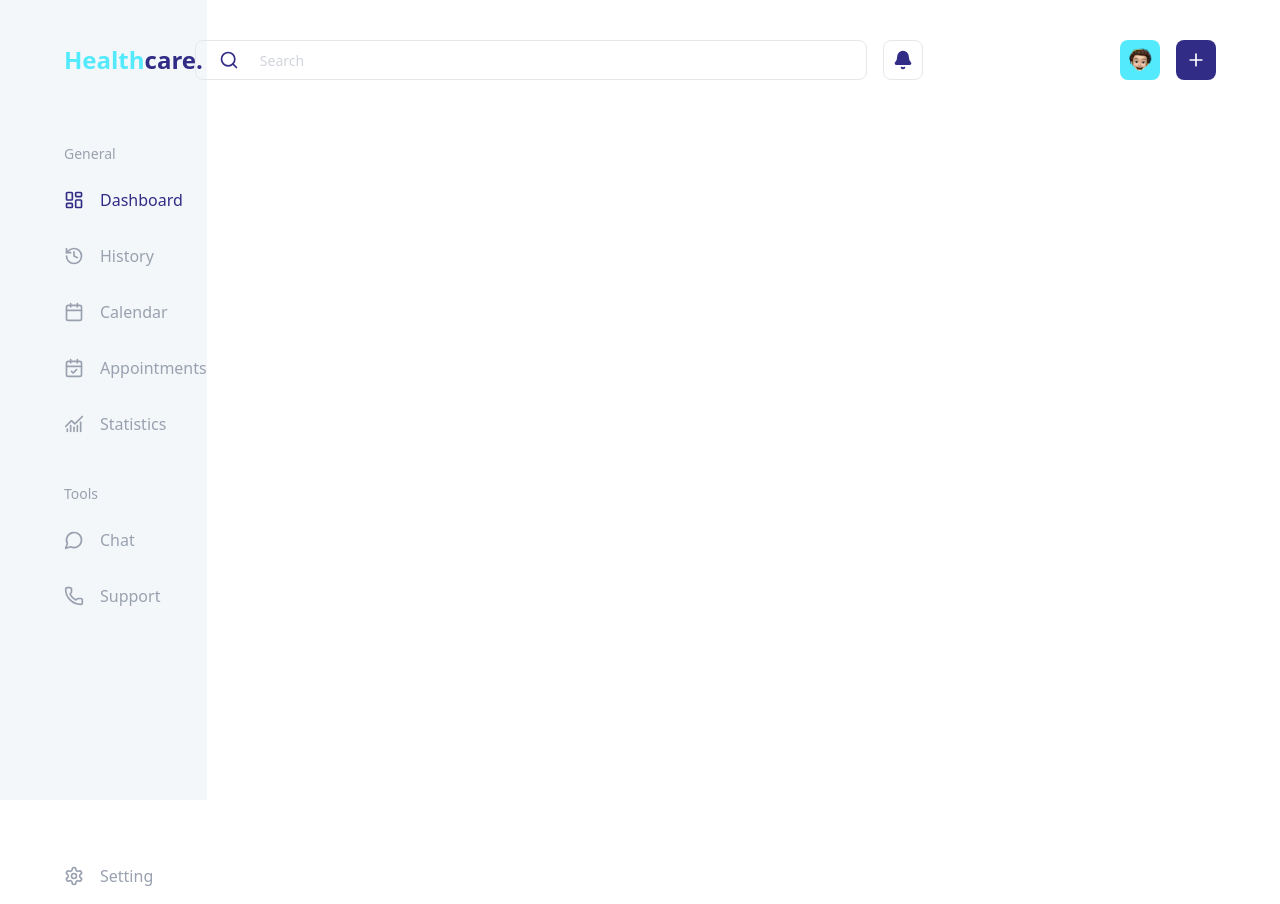
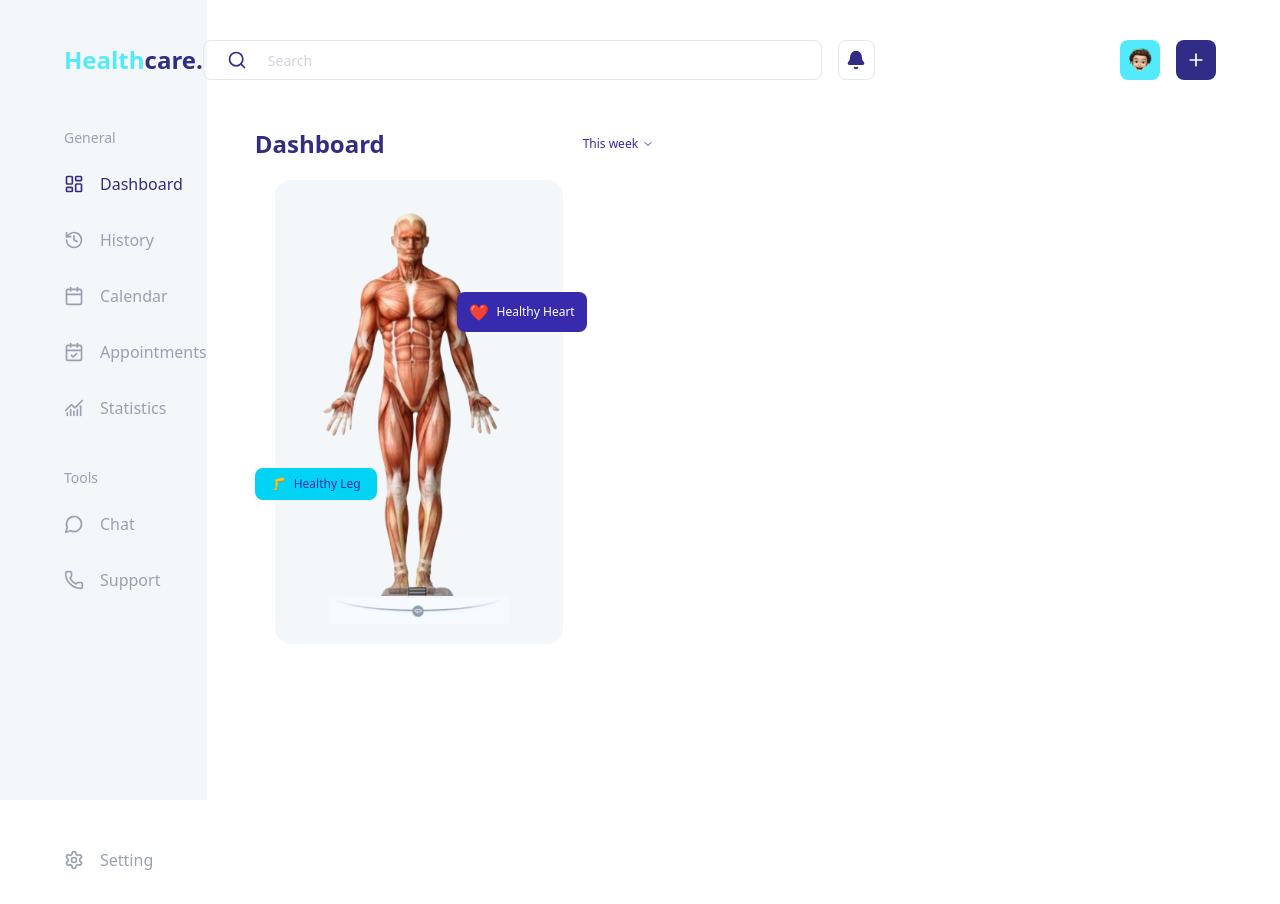
Before and after one commit to SatyabratDeveloper/healthcare-dashboard, a React (Vite) app: page / in a window 1280 px wide. Built offline with nearby package versions, Linux system fonts and the light colour scheme.

Commit message:
add HealthOverviewPanel and AnatomySection components

```diff
--- a/src/App.jsx
+++ b/src/App.jsx
@@ -1,11 +1,12 @@
-import { Header, Sidebar } from "./components";
+import { Header, Sidebar, HealthOverviewPanel } from "./components";
 
 function App() {
   return (
     <div className="min-h-screen">
       <Header />
-      <div className="grid grid-cols-[1fr_3fr_3fr]">
+      <div className="grid grid-cols-[1fr_3fr_3.5fr]">
         <Sidebar />
+        <HealthOverviewPanel />
       </div>
     </div>
   );
--- /dev/null
+++ b/src/components/DashboardMainContent/AnatomySection/AnatomySection.jsx
@@ -0,0 +1,30 @@
+import anatomyImage from "../../../assets/anatomy.png";
+import rotate from "../../../assets/rotate.png";
+
+const AnatomySection = () => {
+  return (
+    <section className="relative flex justify-center items-center bg-slate-100/75 rounded-2xl max-w-72 pt-8 pb-12 ml-5">
+      {/* Anatomy Image */}
+      <img src={anatomyImage} alt="Human Anatomy" className="h-96" />
+      <img src={rotate} alt="rotate" className="absolute bottom-5" />
+
+      {/* Healthy Heart Tag */}
+      <div className="absolute top-28 -right-6 flex items-center gap-2 bg-indigo-800 text-white text-xs font-medium px-3 py-2 rounded-lg">
+        <span role="img" aria-label="heart" className="text-base">
+          ❤️
+        </span>
+        Healthy Heart
+      </div>
+
+      {/* Healthy Leg Tag */}
+      <div className="absolute bottom-36 -left-5 flex items-center gap-2 bg-cyan-400 text-indigo-800 text-xs font-medium px-4 py-2 rounded-lg">
+        <span role="img" aria-label="leg">
+          🦵
+        </span>
+        Healthy Leg
+      </div>
+    </section>
+  );
+};
+
+export default AnatomySection;
--- /dev/null
+++ b/src/components/DashboardOverviewPanel/HealthOverviewPanel.jsx
@@ -0,0 +1,21 @@
+import { ChevronDown } from "lucide-react";
+import { AnatomySection } from "../";
+
+const HealthOverviewPanel = () => {
+  return (
+    <div className="pt-32 mx-12">
+      {/* Dashboard Heading */}
+      <div className="flex items-center justify-between pb-5">
+        <span className="text-indigo-900 text-2xl font-bold">Dashboard</span>
+        <span className="flex gap-1 items-center text-xs text-indigo-800 font-medium">
+          This week <ChevronDown className="h-3 w-3" />
+        </span>
+      </div>
+
+      {/* Anatomy Section */}
+      <AnatomySection />
+    </div>
+  );
+};
+
+export default HealthOverviewPanel;
--- /dev/null
+++ b/src/components/DashboardOverviewPanel/ScheduleOverviewPanel.jsx
@@ -0,0 +1,5 @@
+const ScheduleOverviewPanel = () => {
+  return <div>ScheduleOverviewPanel</div>;
+};
+
+export default ScheduleOverviewPanel;
--- a/src/components/Header/Header.jsx
+++ b/src/components/Header/Header.jsx
@@ -4,7 +4,7 @@ import { SearchInput } from "../";
 
 const Header = () => {
   return (
-    <header className="absolute grid grid-cols-[1fr_3fr_3fr] w-full items-center px-16 py-10 gap-8">
+    <header className="absolute grid grid-cols-[1fr_3fr_3.5fr] w-full items-center px-16 py-10">
       {/* Logo */}
       <div className="text-2xl font-bold text-gray-900 cursor-pointer">
         <span className="text-cyan-300">Health</span>
@@ -12,7 +12,7 @@ const Header = () => {
       </div>
 
       {/* Search bar and Notification */}
-      <div className="flex gap-4 justify-center items-center">
+      <div className="flex gap-4 justify-center items-center w-2xl">
         <SearchInput />
         <button className="h-10 w-10 border border-gray-200 hover:border-gray-300 cursor-pointer rounded-lg">
           <Bell className="w-5 h-5 text-indigo-900 fill-indigo-900 m-auto" />
--- a/src/components/Sidebar/Sidebar.jsx
+++ b/src/components/Sidebar/Sidebar.jsx
@@ -3,12 +3,12 @@ import { navLinks } from "../../data/navLinks";
 
 const Sidebar = () => {
   return (
-    <nav className="bg-slate-100/75 h-screen pt-28 pl-16">
+    <nav className="bg-slate-100/75 h-screen pt-24 pl-16">
       {navLinks.map((section, index) => (
         <div key={index}>
           {/* Navigation sections */}
           <p
-            className={`text-sm text-gray-400 font-medium  ${
+            className={`text-sm text-gray-400 font-medium ${
               section.sectionTitle === "Setting" ? "hidden" : "mb-2 mt-8"
             }`}
           >
--- a/src/components/UI/SearchInput.jsx
+++ b/src/components/UI/SearchInput.jsx
@@ -2,7 +2,7 @@ import { Search } from "lucide-react";
 
 const SearchInput = () => {
   return (
-    <div className="relative w-2xl -ml-10">
+    <div className="relative w-2xl">
       <div className="absolute inset-y-0 left-0 flex items-center pl-6 pointer-events-none">
         <Search className="text-indigo-900 w-5 h-5" />
       </div>
--- a/src/components/index.js
+++ b/src/components/index.js
@@ -1,5 +1,15 @@
 import Header from "./Header/Header";
 import SearchInput from "./UI/SearchInput";
 import Sidebar from "./Sidebar/Sidebar";
+import HealthOverviewPanel from "./DashboardOverviewPanel/HealthOverviewPanel";
+import ScheduleOverviewPanel from "./DashboardOverviewPanel/ScheduleOverviewPanel";
+import AnatomySection from "./DashboardMainContent/AnatomySection/AnatomySection";
 
-export { Header, SearchInput, Sidebar };
+export {
+  Header,
+  SearchInput,
+  Sidebar,
+  HealthOverviewPanel,
+  ScheduleOverviewPanel,
+  AnatomySection,
+};
```
Also changed, not shown: src/assets/anatomy.png (added), src/assets/rotate.png (added).
